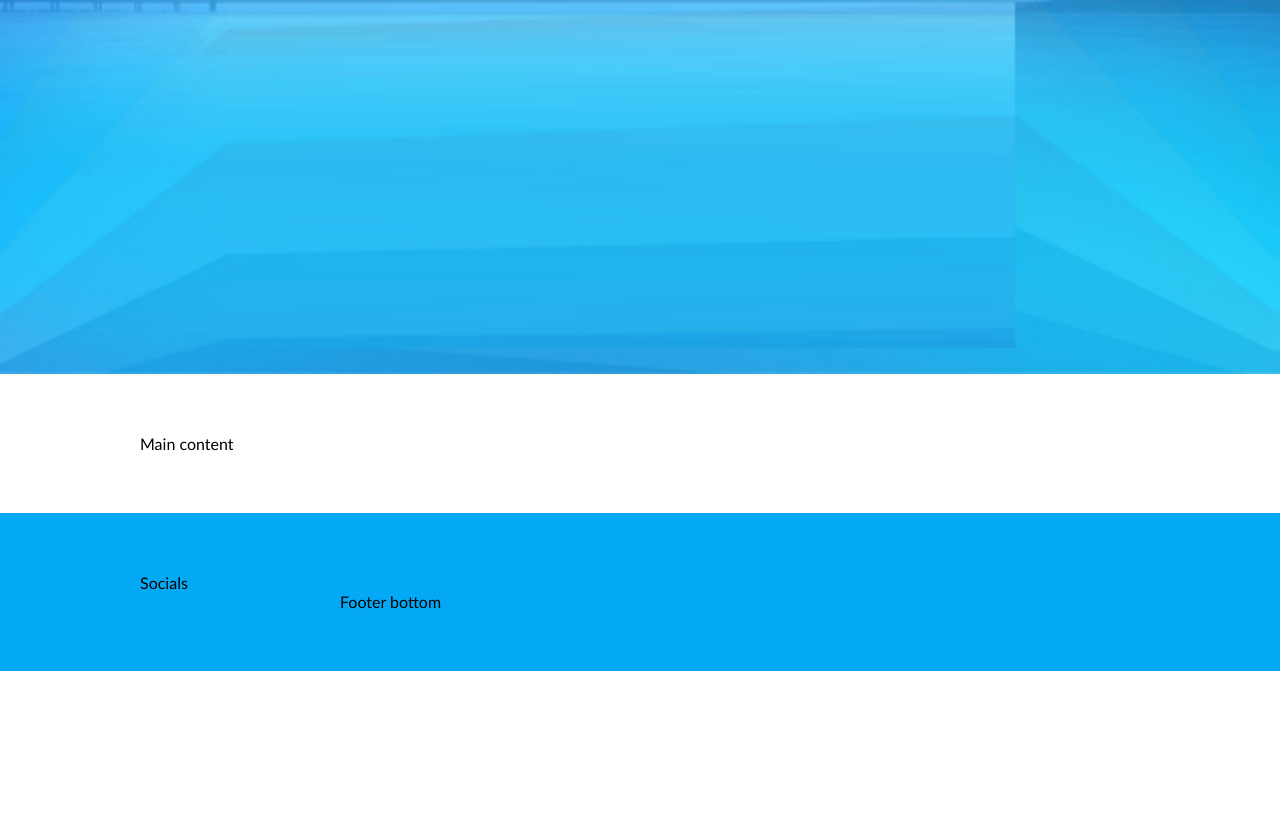
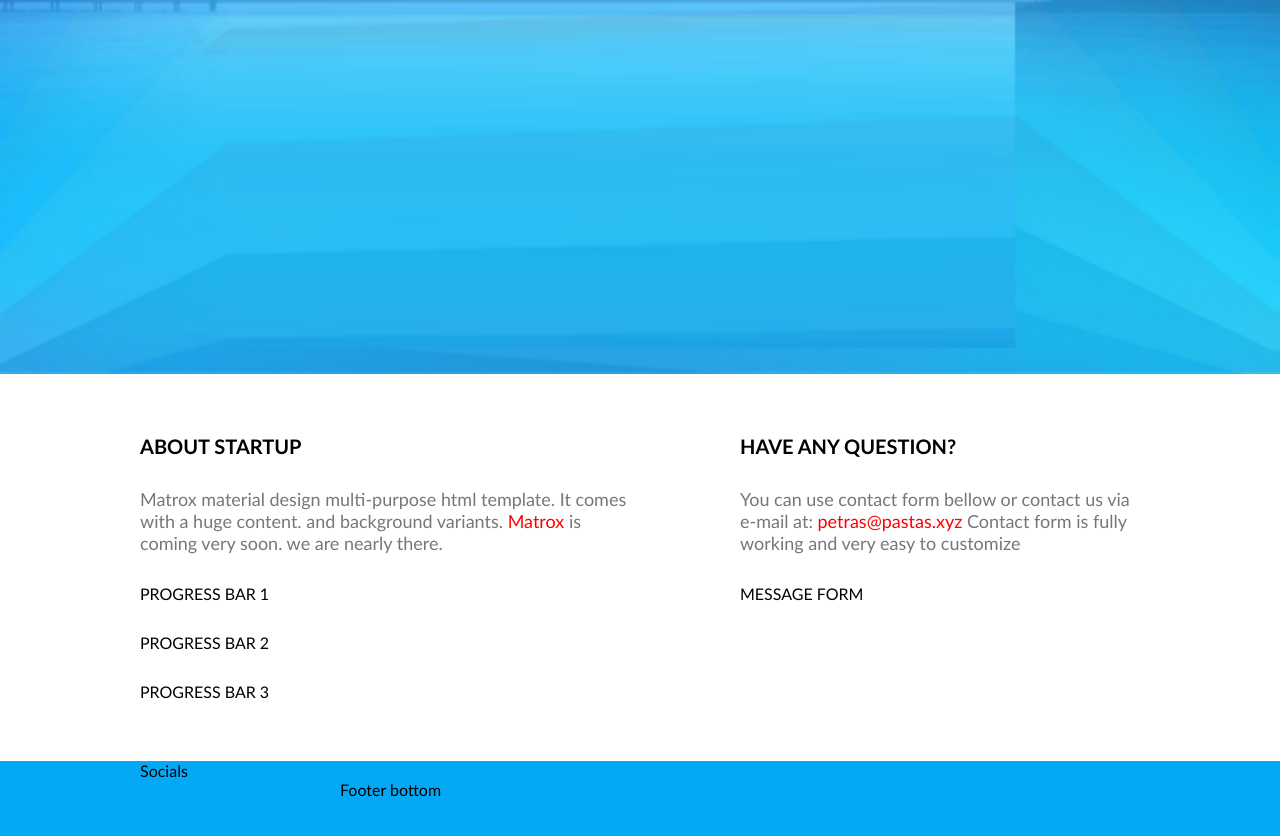
Before and after one commit to Mantaskri/4proj-coming-soon, a website: page index.html in a window 1280 px wide. Shown: the part 426-1262 px from the top of the page. Before the commit the page ends 1097 px from the top, so only its background shows below. Drawn offline with Linux system fonts and the light colour scheme.

Commit message:
making ontent section.(text and layout) #5

```diff
--- a/css/pages/home.css
+++ b/css/pages/home.css
@@ -43,7 +43,39 @@ section.bg-main {
 /* HERO - end */
 
 /* Main - start */
+.main-content {
+    display: flex;
+    flex-direction: row;
+    justify-content: space-between;
+}
+.column {
+    display: flex;
+    flex-direction: column;
+    gap: 30px;
+    width: 50%;
+}
+.right-column {
+    width: 40%;
+}
+.section-title {
+    font-size: 20px;
+    text-transform: uppercase;
+}
+.section-description {
+    font-size: 18px;
+    color: #777;
+}
+.section-description > a {
+    color: red;
+    text-decoration: none;
+}
+.section-description > a:hover {
+    text-decoration: underline;
+}
 /* Main - end */
 
 /* FOOTER - start */
+footer.container {
+    padding-top: 0;
+}
 /* FOOTER - end */
--- a/index.html
+++ b/index.html
@@ -39,11 +39,26 @@
     </section>
 
     <section class="container">
-        <div class="row">
-            Main content
-        </div>
-    </section>
-
+        <div class="row main-content">
+            <div class="column">
+                <h2 class="section-title">About startup</h2>
+                <p class="section-description">Matrox material design multi-purpose html template.
+                    It comes with a huge content.
+                    and background variants. <a href="#">Matrox</a> is coming very soon. we are nearly
+                    there.</p>
+                <div>PROGRESS BAR 1</div>
+                <div>PROGRESS BAR 2</div>
+                <div>PROGRESS BAR 3</div>
+            </div>
+            <div class="column right-column">
+                <h2 class="section-title">Have any question?</h2>
+                <p class="section-description">You can use contact form bellow or contact us via e-mail at:
+                    <a href="mailto:petras@pastas.xyz">petras@pastas.xyz</a> Contact form is fully working and very easy to customize</p>
+                <form>
+                    MESSAGE FORM
+                </form>
+            </div>
+        </section>
     <footer class="container bg-main">
        <div class="row">
         Socials
```
